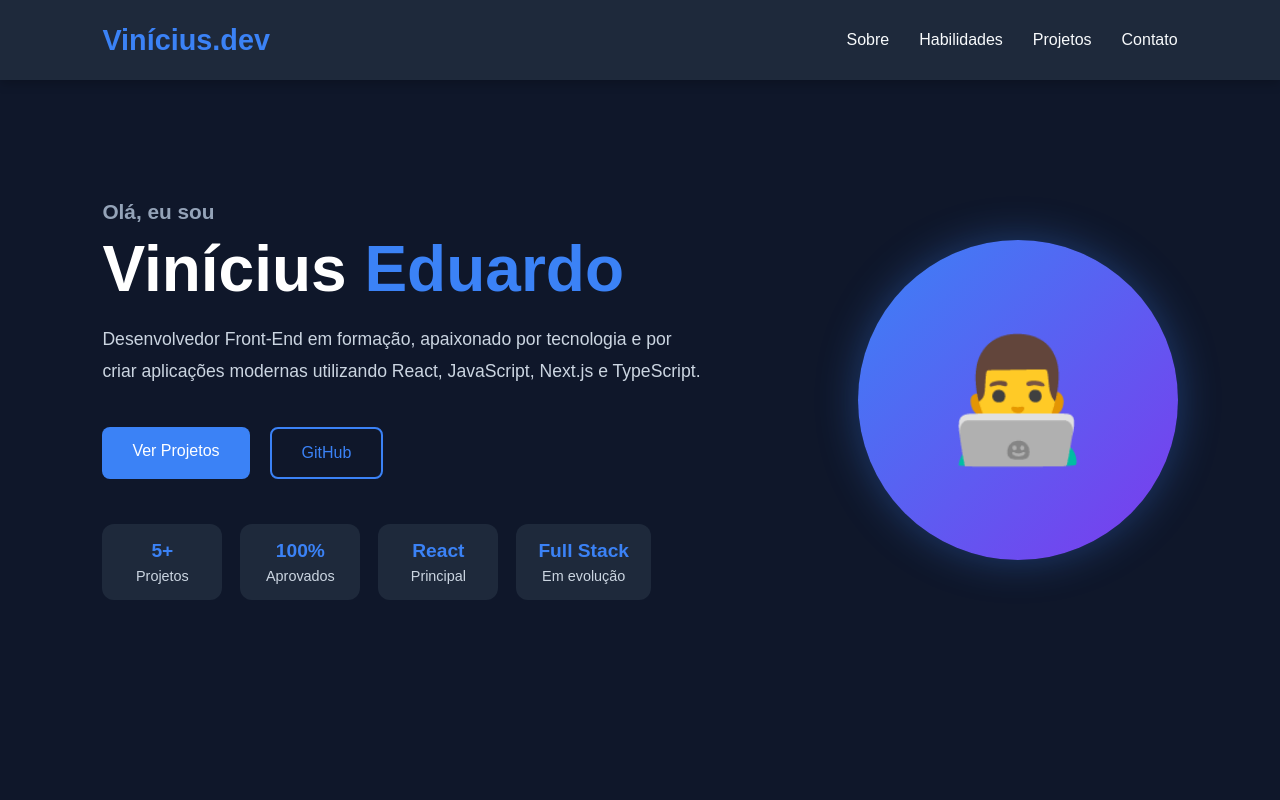
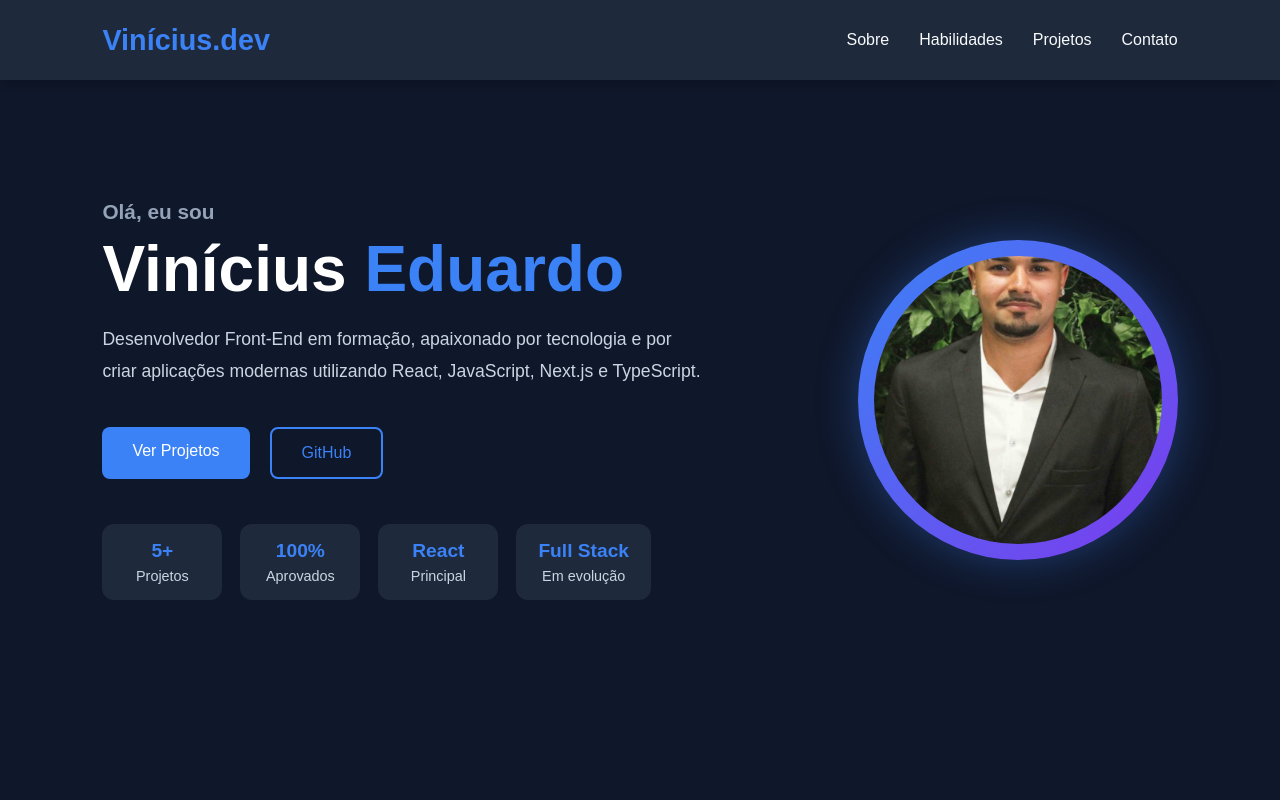
Before and after one commit to vinidev05/portifolio-vinicius_machado, a React (Vite) app: page / in a window 1280 px wide. Shown: the top 800 px of the page. Built offline with nearby package versions, Linux system fonts and the light colour scheme.

Commit message:
feat: adiciona link vercel e fotoPerfil

```diff
--- a/src/components/Hero/index.jsx
+++ b/src/components/Hero/index.jsx
@@ -12,6 +12,8 @@ import {
   ImageContainer,
   Circle,
 } from "./styles";
+
+import fotoPerfil from "../../assets/images/foto-perfil.jpg"
 
 const Hero = () => {
   return (
@@ -66,7 +68,7 @@ const Hero = () => {
 
       <ImageContainer>
         <Circle>
-          👨‍💻
+          <img src={fotoPerfil} alt="Vinícius Eduardo" />
         </Circle>
       </ImageContainer>
     </Container>
--- a/src/components/Hero/styles.js
+++ b/src/components/Hero/styles.js
@@ -147,6 +147,13 @@ export const Circle = styled.div`
 
   background: linear-gradient(135deg, #3b82f6, #7c3aed);
 
+  img {
+    width: 90%;
+    height: 90%;
+    object-fit: cover;
+    border-radius: 50%
+    }
+
   display: flex;
   justify-content: center;
   align-items: center;
```
Also changed, not shown: src/assets/images/foto-perfil.jpg (added), 1 other file (tests, documents, lock files or other folders).
